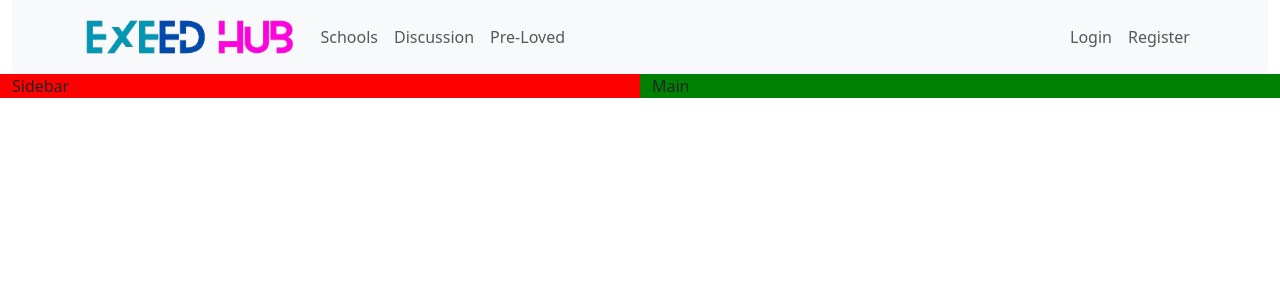
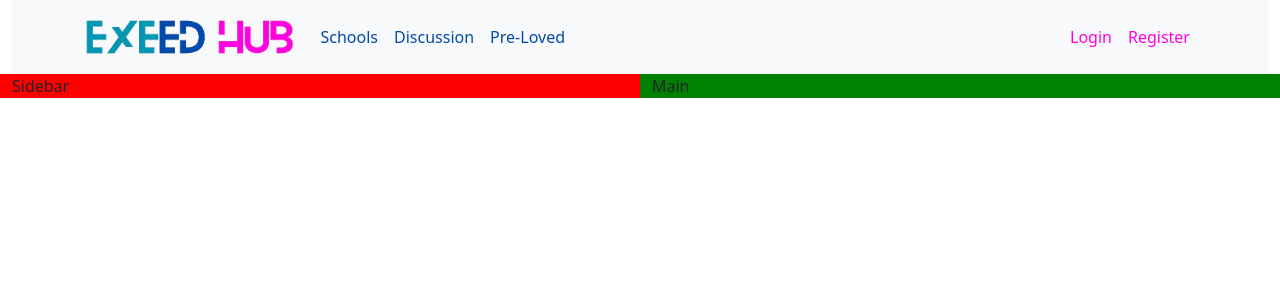
Before and after one commit to llewellynksj/exe-ed-hub, a React (Create React App) app: page / in a window 1280 px wide. Shown: the top 300 px of the page. Built offline with nearby package versions, Linux system fonts and the light colour scheme.

Commit message:
Add colour styles to navbar

```diff
--- a/src/components/NavBar.tsx
+++ b/src/components/NavBar.tsx
@@ -16,13 +16,23 @@ const NavBar = () => {
         <Navbar.Toggle aria-controls="basic-navbar-nav" />
         <Navbar.Collapse id="basic-navbar-nav">
           <Nav className="me-auto">
-            <Nav.Link href="#home">Schools</Nav.Link>
-            <Nav.Link href="#link">Discussion</Nav.Link>
-            <Nav.Link href="#link">Pre-Loved</Nav.Link>
+            <Nav.Link className={styles.PrimTextCol} href="#home">
+              Schools
+            </Nav.Link>
+            <Nav.Link className={styles.PrimTextCol} href="#link">
+              Discussion
+            </Nav.Link>
+            <Nav.Link className={styles.PrimTextCol} href="#link">
+              Pre-Loved
+            </Nav.Link>
           </Nav>
           <Nav className="ms-auto">
-            <Nav.Link href="#link">Login</Nav.Link>
-            <Nav.Link href="#link">Register</Nav.Link>
+            <Nav.Link className={styles.SecTextCol} href="#link">
+              Login
+            </Nav.Link>
+            <Nav.Link className={styles.SecTextCol} href="#link">
+              Register
+            </Nav.Link>
             {/* <NavDropdown title="Dropdown" id="basic-nav-dropdown">
               <NavDropdown.Item href="#action/3.1">Action</NavDropdown.Item>
               <NavDropdown.Item href="#action/3.2">
--- a/src/styles/NavBar.module.css
+++ b/src/styles/NavBar.module.css
@@ -1,4 +1,21 @@
+:root {
+    --main-bg-color: #003c3c;
+    --primary-color: #004AAD;
+    --secondary-color: #FF02DE;
+    --additional-color: #0097B3;
+  }
+
 .NavBar {
     background-color:  white;
     padding: 10px;
 }
+
+.PrimTextCol {
+    color: var(--primary-color);
+}
+.SecTextCol {
+    color: var(--secondary-color);
+}
+.AddTextCol {
+    color: var(--additional-color);
+}
```
